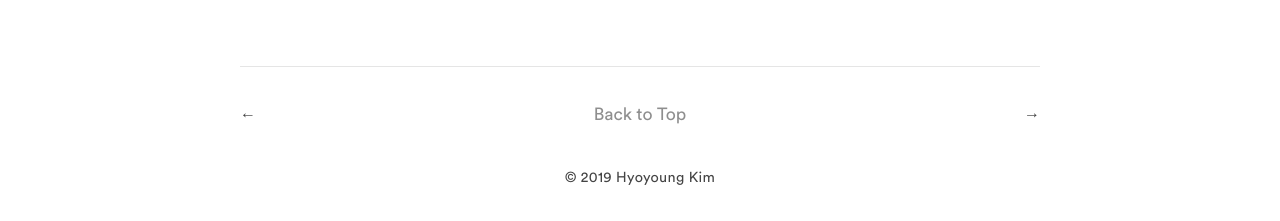
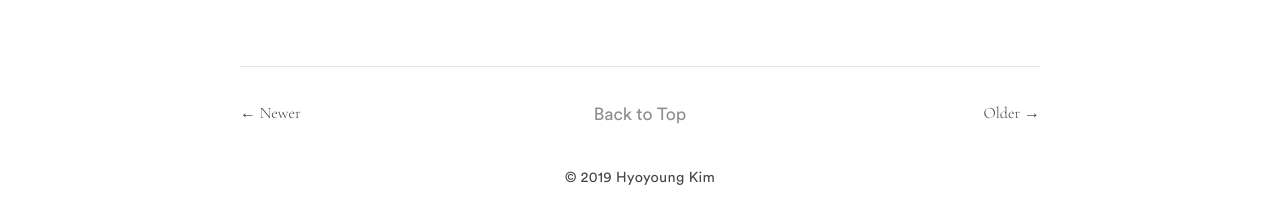
Before and after one commit to hyngkm/hyngkm.github.io, a Jekyll site: the page built from _posts/2017-03-29-introducing-tale.md, in a window 1280 px wide. Shown: the part 1385-1606 px from the top of the page. Built offline with Jekyll 4.4.1, drawn with Linux system fonts in a browser that asks for light colours; some web fonts are replaced.

Commit message:
Update post.html

```diff
--- a/_layouts/post.html
+++ b/_layouts/post.html
@@ -18,10 +18,10 @@
 
 <div class="pagination">
   {% if page.next.url %}
-    <a href="{{ page.next.url | prepend: site.baseurl }}" class="left arrow">&#8592;</a>
+    <a href="{{ page.next.url | prepend: site.baseurl }}" class="left arrow">&#8592; Newer</a>
   {% endif %}
   {% if page.previous.url %}
-    <a href="{{ page.previous.url | prepend: site.baseurl }}" class="right arrow">&#8594;</a>
+    <a href="{{ page.previous.url | prepend: site.baseurl }}" class="right arrow">Older &#8594;</a>
   {% endif %}
 
   <a href="#" class="top">Back to Top</a>
```
